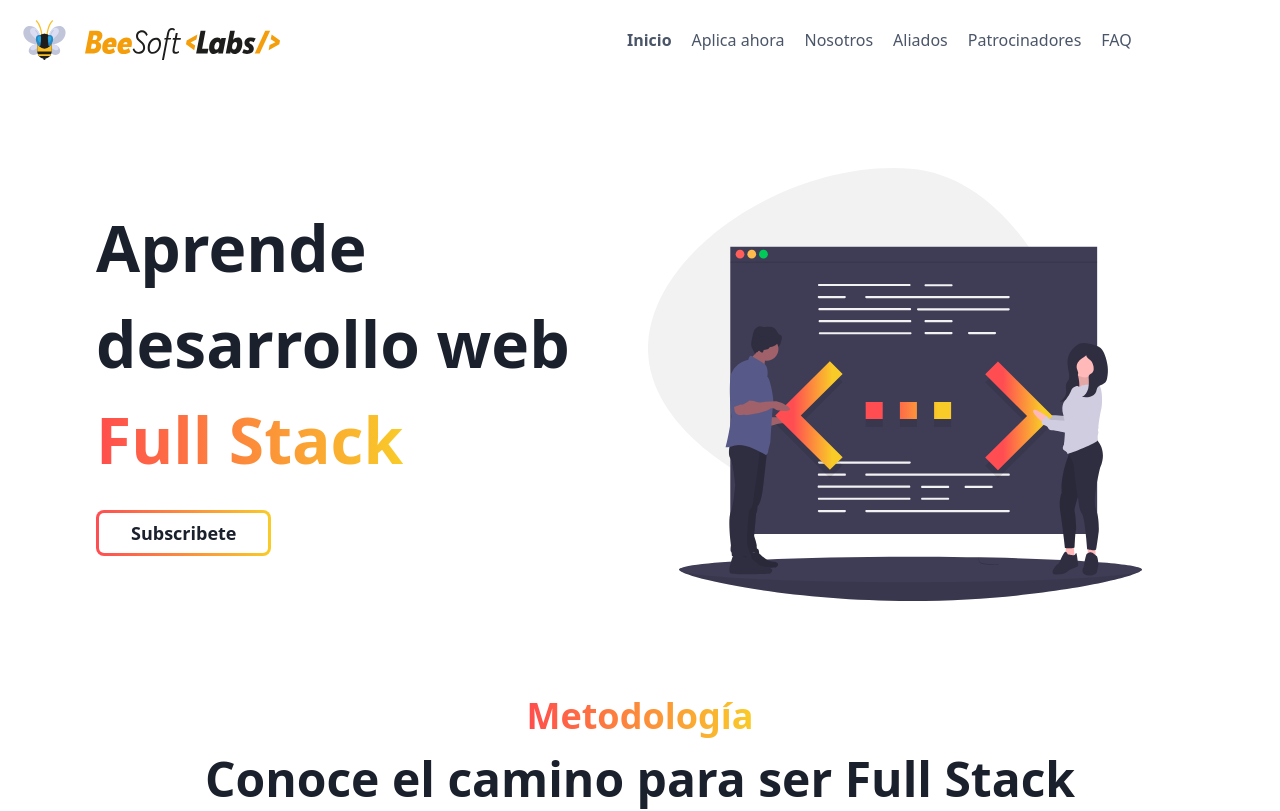
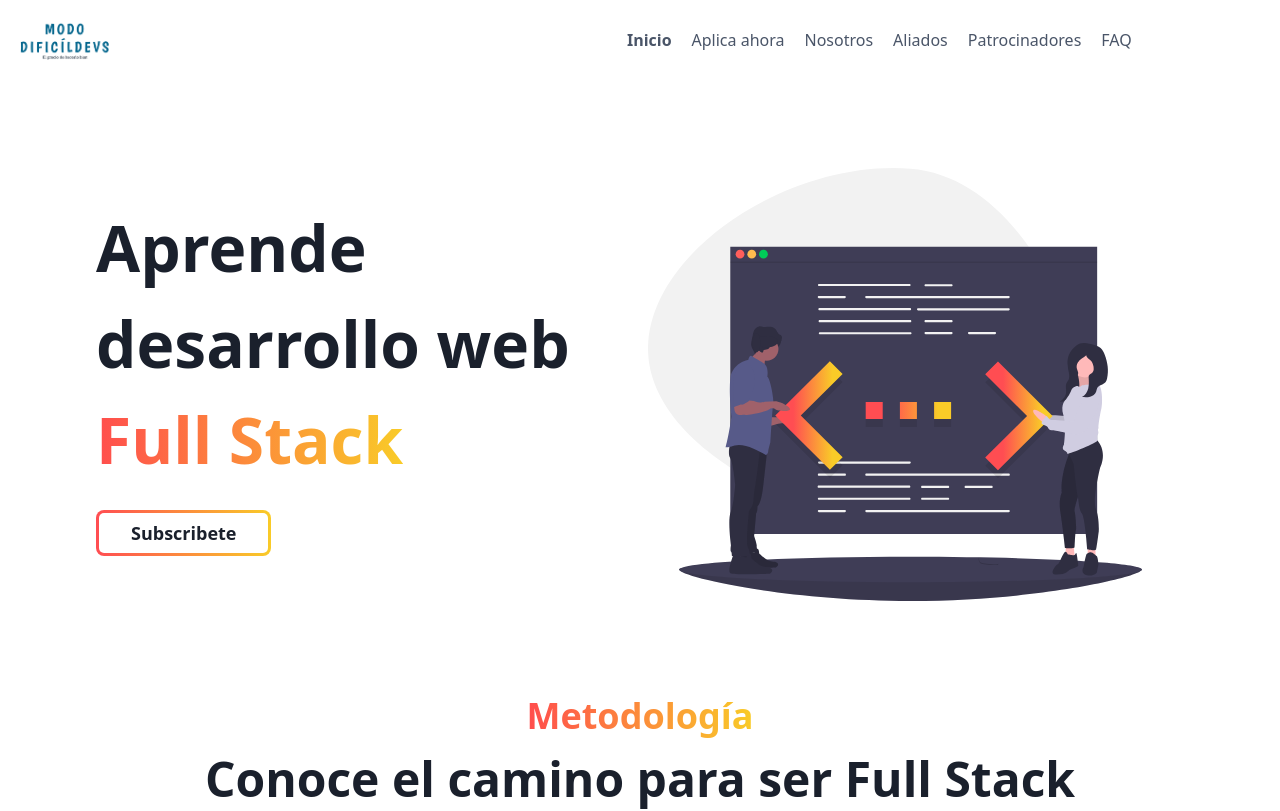
Before and after one commit to Derlys/homepage2, an Angular app: page /es/inicio in a window 1280 px wide. Shown: the top 811 px of the page. Built offline with nearby package versions, Linux system fonts and the light colour scheme.

Commit message:
feat: implement logo

```diff
--- a/src/app/ui/header/header.component.html
+++ b/src/app/ui/header/header.component.html
@@ -2,12 +2,7 @@
   <div class="container mx-auto flex flex-wrap p-5 flex-col md:flex-row items-center">
     <div class="lg:w-0 lg:flex-1">
       <a [routerLink]="'/' + lang" class="flex title-font font-medium items-center text-gray-900 mb-4 md:mb-0">
-        <img class="h-8 w-auto sm:h-10" src="/assets/images/beesoftlabs-logo.svg" alt="beesoftlabs logo" />
-        <img
-          class="h-8 w-auto sm:h-10 pt-2 ml-4"
-          src="/assets/images/beesoftlabs-text-logo.svg"
-          alt="beesoftlabs logo"
-        />
+        <img class="h-32 w-auto sm:h-10" src="/assets/images/logo1.png" alt="mododificildev" />
       </a>
     </div>
 
```
Also changed, not shown: src/assets/images/logo1.png (added).
